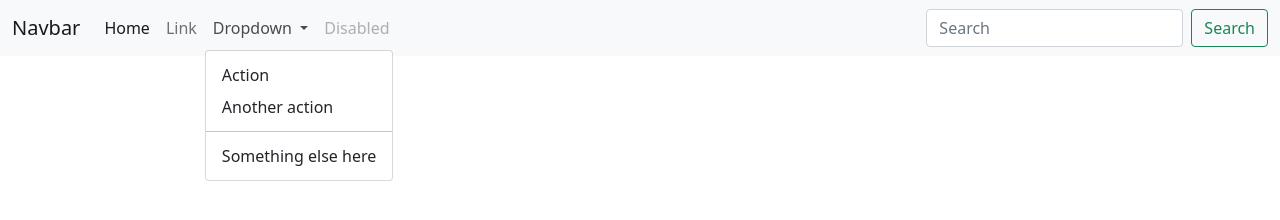
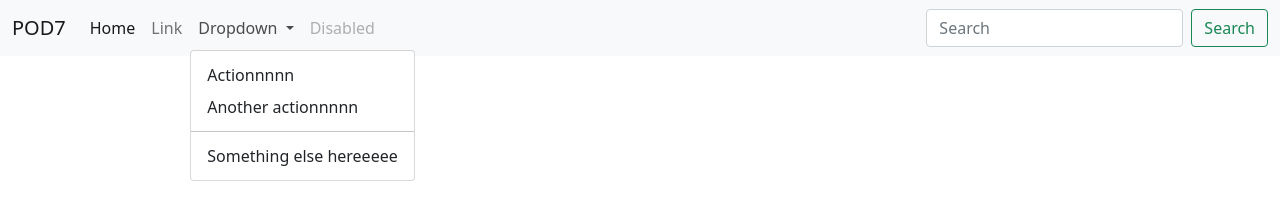
Before and after one commit to chandresh02/PushBranch, a plain HTML site: page CreatingWebsite/index.html in a window 1280 px wide. Both pictures are taken after a click on the button "Dropdown". Drawn offline with nearby package versions, Linux system fonts and the light colour scheme.

Commit message:
change into index.html

```diff
--- a/CreatingWebsite/index.html
+++ b/CreatingWebsite/index.html
@@ -13,7 +13,7 @@
   <body>
     <nav class="navbar navbar-expand-lg navbar-light bg-light">
       <div class="container-fluid">
-        <a class="navbar-brand" href="#">Navbar</a>
+        <a class="navbar-brand" href="#">POD7</a>
         <button class="navbar-toggler" type="button" data-bs-toggle="collapse" data-bs-target="#navbarSupportedContent" aria-controls="navbarSupportedContent" aria-expanded="false" aria-label="Toggle navigation">
           <span class="navbar-toggler-icon"></span>
         </button>
@@ -30,10 +30,10 @@
                 Dropdown
               </a>
               <ul class="dropdown-menu" aria-labelledby="navbarDropdown">
-                <li><a class="dropdown-item" href="#">Action</a></li>
-                <li><a class="dropdown-item" href="#">Another action</a></li>
+                <li><a class="dropdown-item" href="#">Actionnnnn</a></li>
+                <li><a class="dropdown-item" href="#">Another actionnnnn</a></li>
                 <li><hr class="dropdown-divider"></li>
-                <li><a class="dropdown-item" href="#">Something else here</a></li>
+                <li><a class="dropdown-item" href="#">Something else hereeeee</a></li>
               </ul>
             </li>
             <li class="nav-item">
```
